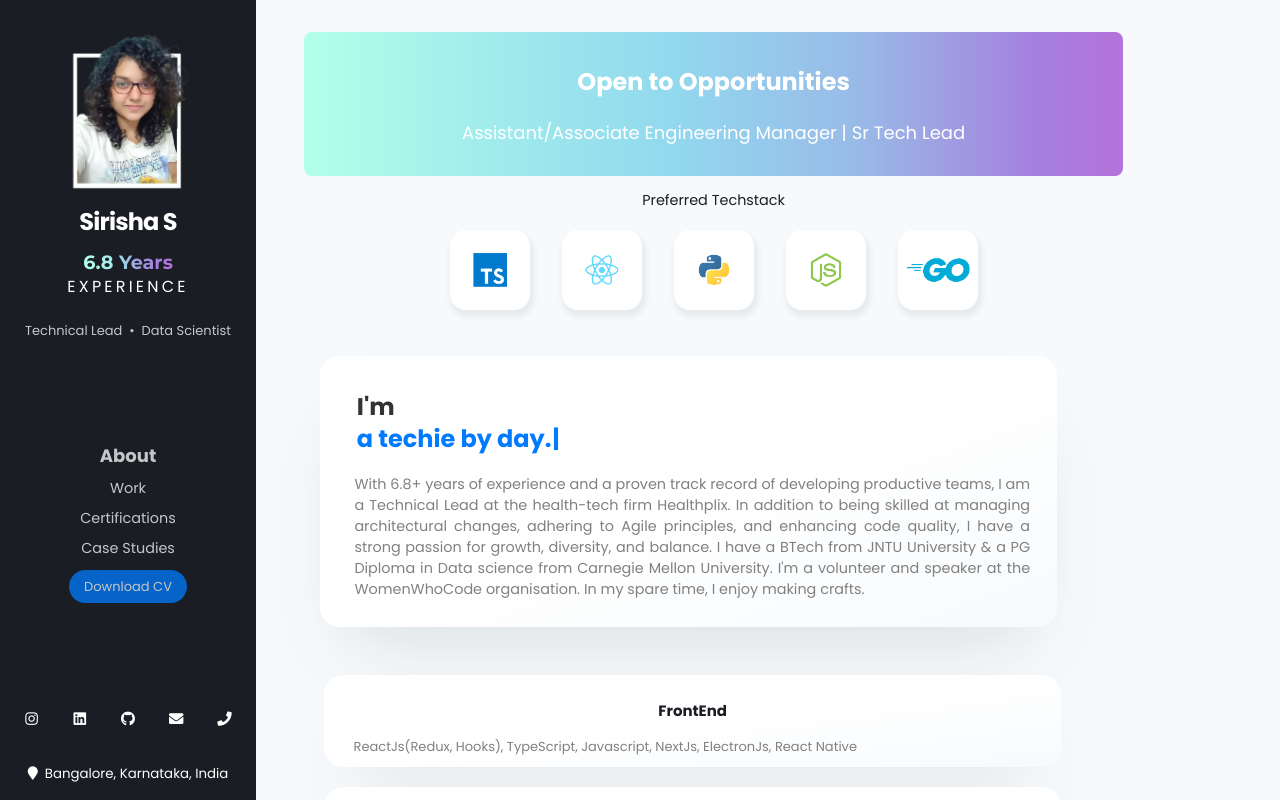
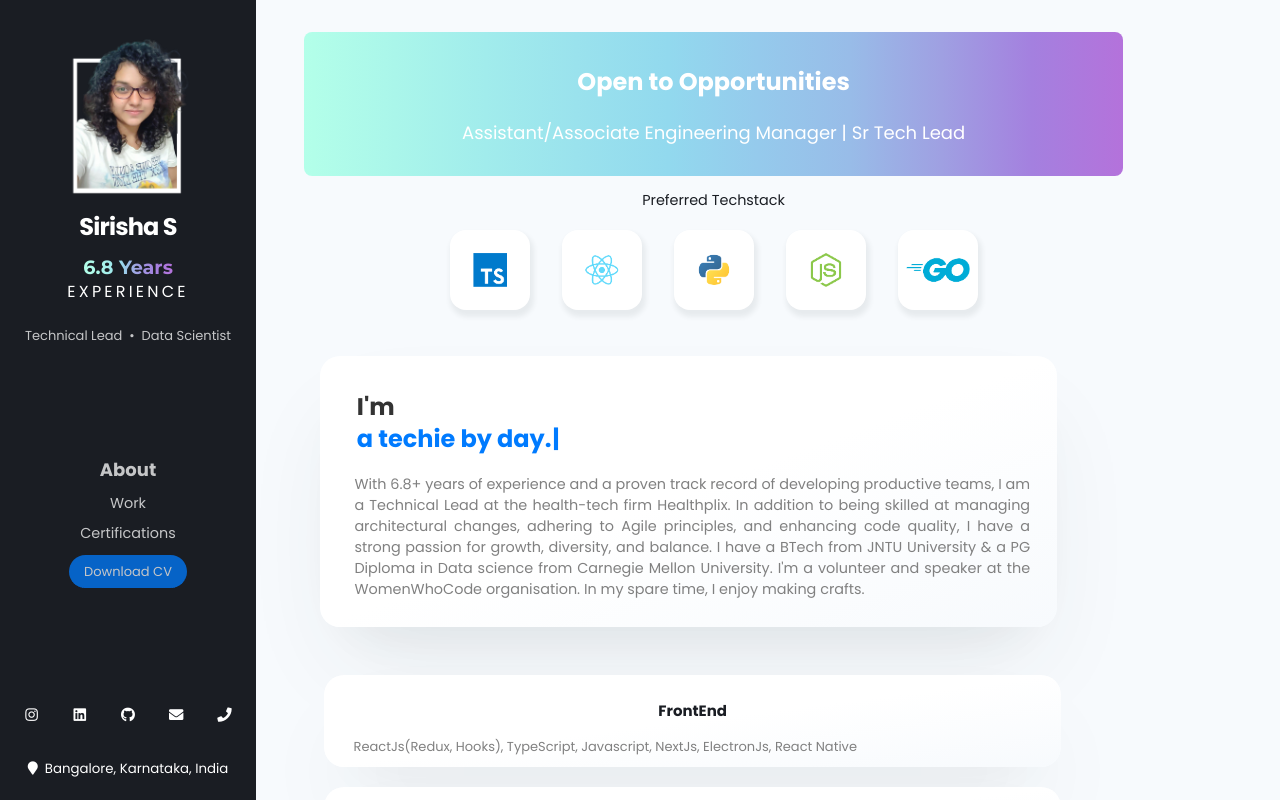
Before and after one commit to sirishasamudrala5/portfolio, a React (Create React App) app: page / in a window 1280 px wide. Built offline with nearby package versions, Linux system fonts and the light colour scheme.

Commit message:
hid casestudies

```diff
--- a/src/components/menu/DefaultMenu.jsx
+++ b/src/components/menu/DefaultMenu.jsx
@@ -8,7 +8,7 @@ const DefaultMenu = (props) => {
         <li className={`${props.curPage === 'work' ? 'activeMenuItem': ''}`} onClick={() => props.setCurPage('work')}>Work</li>
         {/* <li className={`${props.curPage === 'projects' ? 'activeMenuItem': ''}`} onClick={() => props.setCurPage('projects')}>Personal Projects</li> */}
         <li className={`${props.curPage === 'certifications' ? 'activeMenuItem': ''}`} onClick={() => props.setCurPage('certifications')}>Certifications</li>
-        <li className={`${props.curPage === 'casestudies' ? 'activeMenuItem': ''}`} onClick={() => props.setCurPage('casestudies')}>Case Studies</li>
+        {/* <li className={`${props.curPage === 'casestudies' ? 'activeMenuItem': ''}`} onClick={() => props.setCurPage('casestudies')}>Case Studies</li> */}
         <li></li>
         <li><a href={myResume} download="Sirisha-Resume.pdf" className="downloadBtn">Download CV</a></li>
     </ul>
--- a/src/components/menu/SmallMenu.jsx
+++ b/src/components/menu/SmallMenu.jsx
@@ -10,7 +10,7 @@ const SmallMenu = (props) => {
         <li className={`${props.curPage === 'work' ? 'activeMenuItem': ''}`} onClick={() => {props.setCurPage('work'); props.setShowMenu(false)} }>Work</li>
         {/* <li className={`${props.curPage === 'projects' ? 'activeMenuItem': ''}`} onClick={() => {props.setCurPage('projects') ; props.setShowMenu(false)}}>Personal Projects</li> */}
         <li className={`${props.curPage === 'certifications' ? 'activeMenuItem': ''}`} onClick={() => {props.setCurPage('certifications') ; props.setShowMenu(false)}}>Certifications</li>
-        <li className={`${props.curPage === 'casestudies' ? 'activeMenuItem': ''}`} onClick={() => {props.setCurPage('casestudies') ; props.setShowMenu(false)}}>Case Studies</li>
+        {/* <li className={`${props.curPage === 'casestudies' ? 'activeMenuItem': ''}`} onClick={() => {props.setCurPage('casestudies') ; props.setShowMenu(false)}}>Case Studies</li> */}
         {/* <li onClick={()=> props.setShowMenu(false)}><a href={myResume} download="Sirisha-Resume.pdf" className="downloadBtnSmall">Download CV</a></li> */}
     </ul>
     <a href={myResume} download="Sirisha-Resume.pdf" className="downloadBtnSmall">Download CV</a>
```
